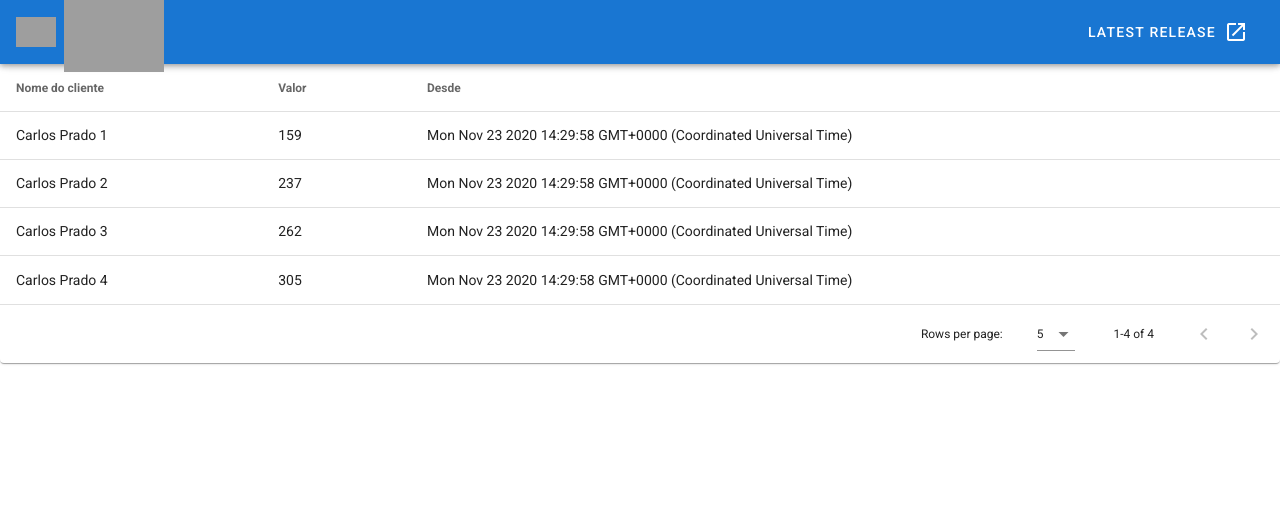
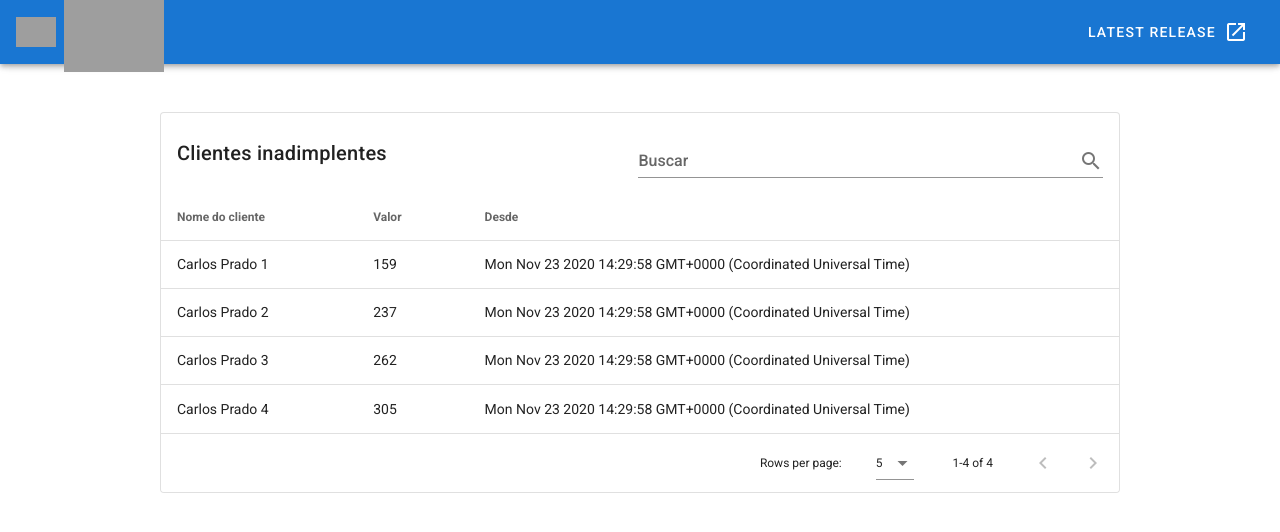
Before and after one commit to carlospavanetti/totvs-fullstack-challenge, a Vue app in the folder frontend/: page / in a window 1280 px wide. Shown: the top 532 px of the page. Built offline with nearby package versions, Linux system fonts and the light colour scheme; grey boxes are pictures that could not be loaded.

Commit message:
Add search feature

```diff
--- a/frontend/src/components/DefaulterClientsList.vue
+++ b/frontend/src/components/DefaulterClientsList.vue
@@ -1,10 +1,23 @@
 <template>
-  <v-data-table
-    :headers="headers"
-    :items="clients"
-    :items-per-page="5"
-    class="elevation-1"
-  ></v-data-table>
+  <v-card outlined maxWidth="960" class="mx-auto my-12">
+    <v-card-title>
+      Clientes inadimplentes
+      <v-spacer></v-spacer>
+      <v-text-field
+        v-model="query"
+        append-icon="mdi-magnify"
+        label="Buscar"
+        single-line
+        hide-details
+      ></v-text-field>
+    </v-card-title>
+    <v-data-table
+      :headers="headers"
+      :items="clients"
+      :items-per-page="5"
+      :search="query"
+    ></v-data-table>
+  </v-card>
 </template>
 
 <script>
@@ -12,6 +25,7 @@ export default {
   name: "DefaulterClientsList",
   data: function () {
     return {
+      query: "",
       headers: [
         { text: "Nome do cliente", value: "name" },
         { text: "Valor", value: "totalDefault" },
```
